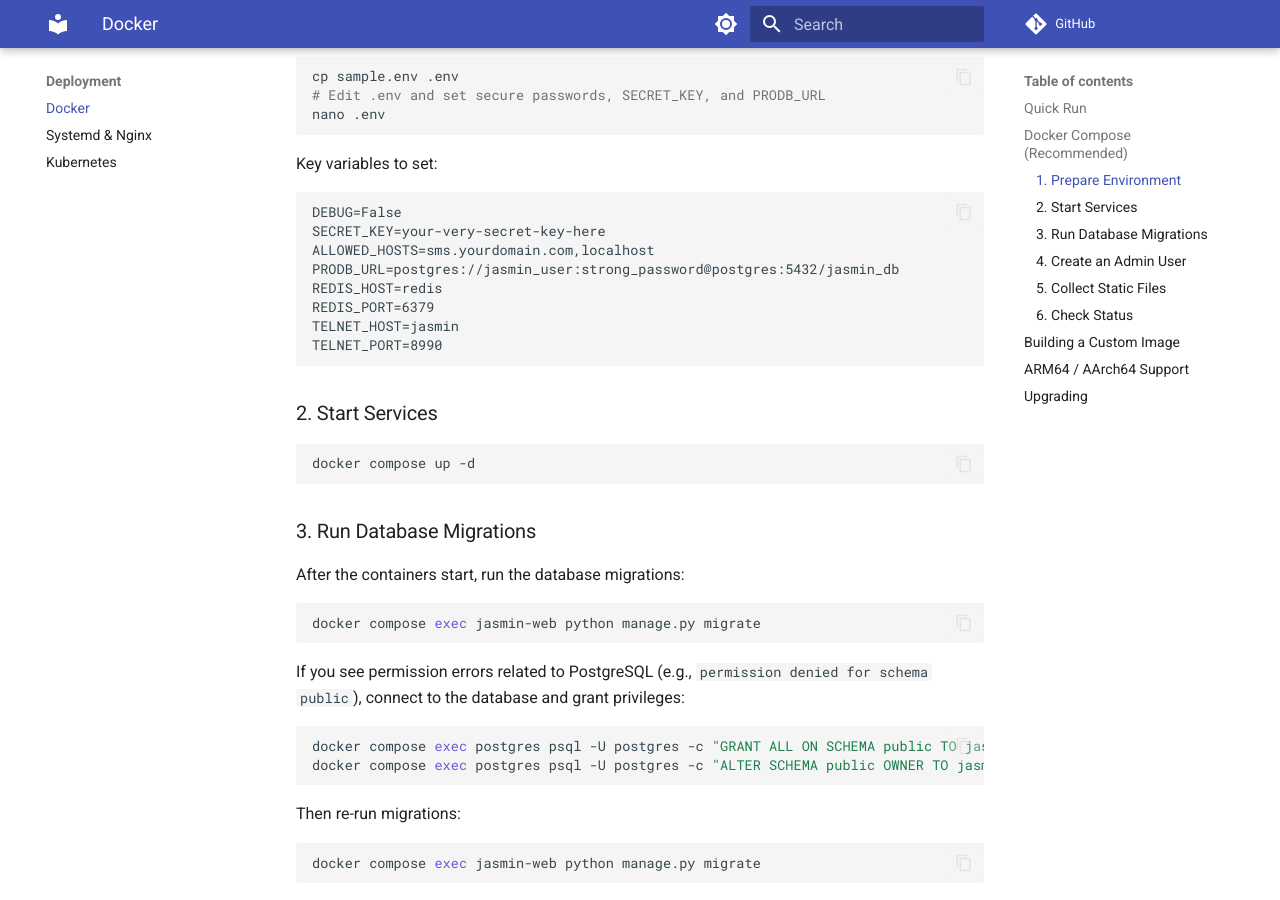
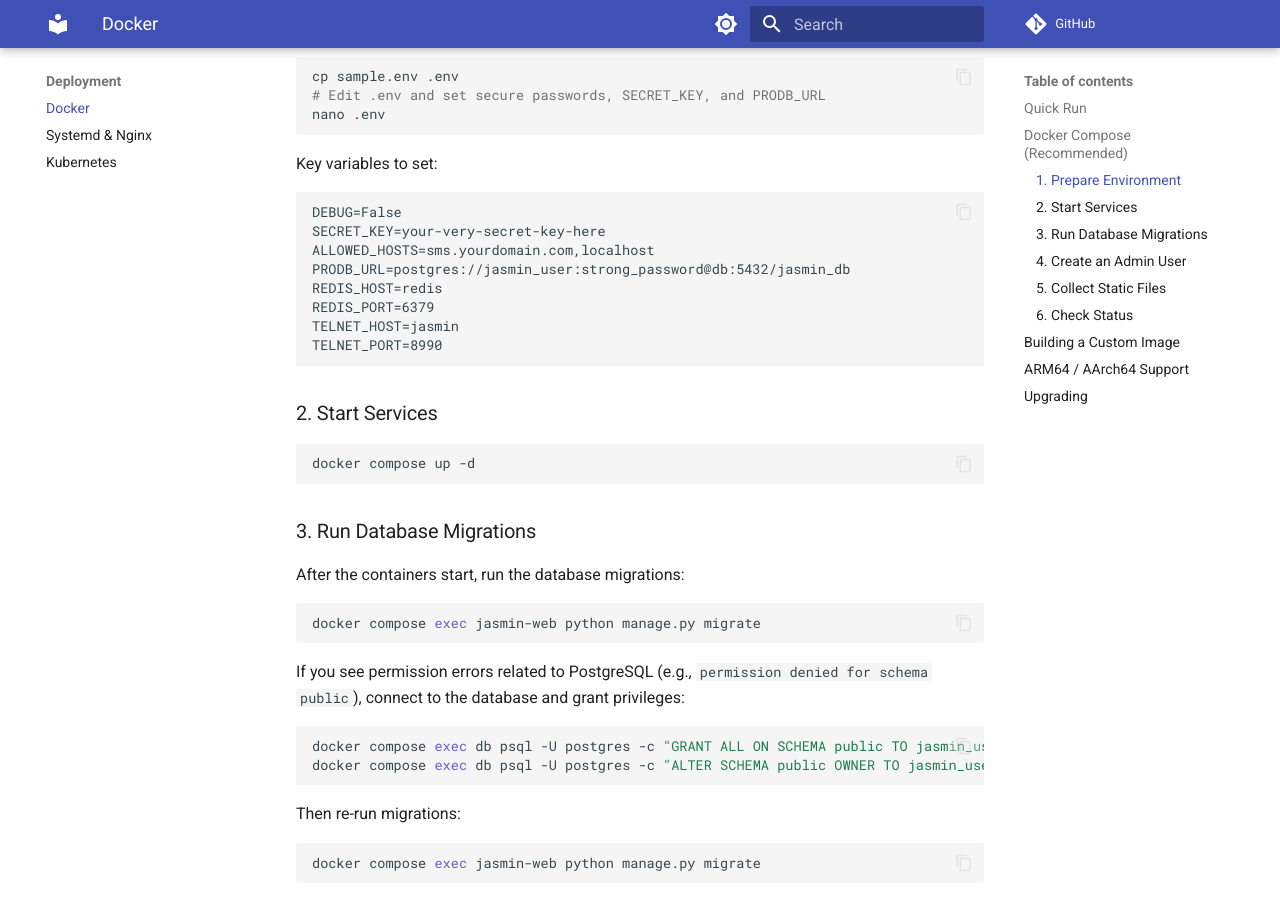
Before and after one commit to 101t/jasmin-web-panel, an MkDocs documentation site: the page built from docs/deployment/docker.md, in a window 1280 px wide and 900 px high, scrolled down 643 px. Built offline with MkDocs 1.6.1 and Material for MkDocs 9.7.7, drawn with Linux system fonts in a browser that asks for light colours; comment, search, counter and statistics services are not loaded.

Commit message:
docs: address review comments on deployment and installation guides
Co-authored-by: 101t <4958477+101t@users.noreply.github.com>

````diff
--- a/docs/deployment/docker.md
+++ b/docs/deployment/docker.md
@@ -31,7 +31,7 @@ Key variables to set:
 DEBUG=False
 SECRET_KEY=your-very-secret-key-here
 ALLOWED_HOSTS=sms.yourdomain.com,localhost
-PRODB_URL=postgres://jasmin_user:strong_password@postgres:5432/jasmin_db
+PRODB_URL=postgres://jasmin_user:strong_password@db:5432/jasmin_db
 REDIS_HOST=redis
 REDIS_PORT=6379
 TELNET_HOST=jasmin
@@ -55,8 +55,8 @@ docker compose exec jasmin-web python manage.py migrate
 If you see permission errors related to PostgreSQL (e.g., `permission denied for schema public`), connect to the database and grant privileges:
 
 ```bash
-docker compose exec postgres psql -U postgres -c "GRANT ALL ON SCHEMA public TO jasmin_user;"
-docker compose exec postgres psql -U postgres -c "ALTER SCHEMA public OWNER TO jasmin_user;"
+docker compose exec db psql -U postgres -c "GRANT ALL ON SCHEMA public TO jasmin_user;"
+docker compose exec db psql -U postgres -c "ALTER SCHEMA public OWNER TO jasmin_user;"
 ```
 
 Then re-run migrations:
````
Also changed, not shown: docs/deployment/systemd-nginx.md (+46 -13 lines), docs/getting-started/installation.md (+1 -1 lines).
